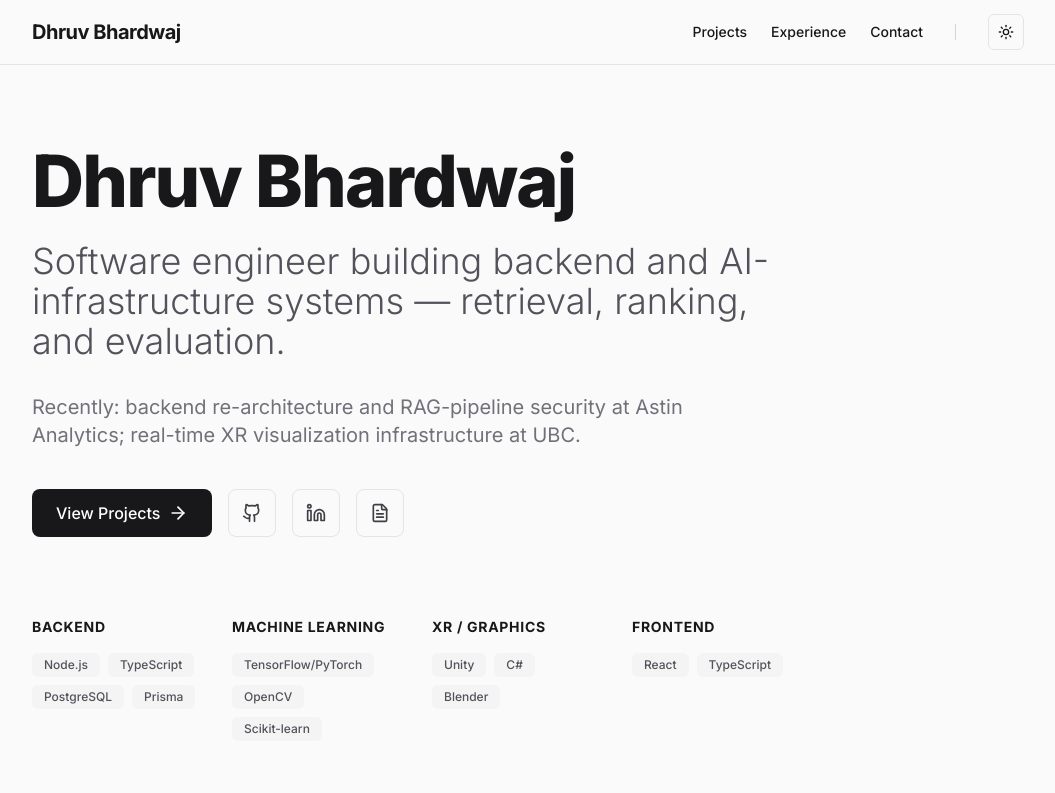
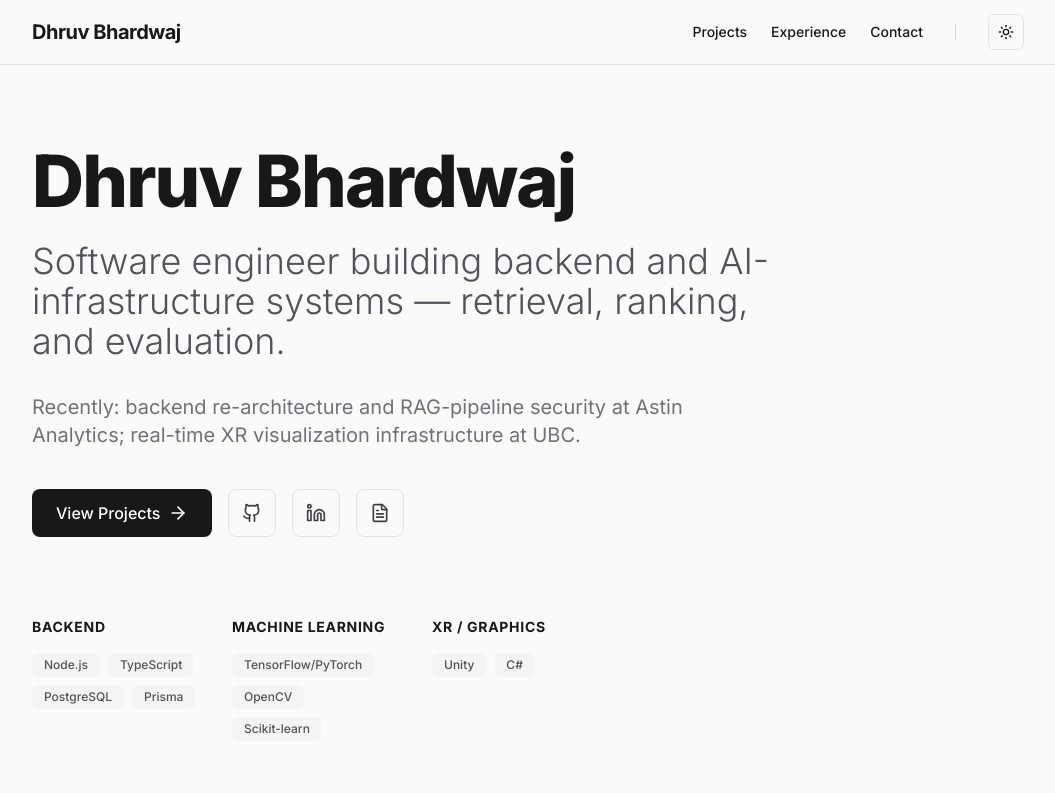
Before and after one commit to d2r3v/d2r3v.github.io, a Next.js app: page / in a window 1280 px wide. Shown: the top 793 px of the page, without its empty margins (112-1167 px from the left). Built offline with nearby package versions, Linux system fonts and the light colour scheme; no server answers.

Commit message:
Trim skills to technologies only
Remove the Frontend skills column and Blender from the homepage
skill groups, and replace the Distributed Systems experience tag
with Real-Time Systems.

```diff
--- a/app/experience/page.tsx
+++ b/app/experience/page.tsx
@@ -27,7 +27,7 @@ const experiences = [
     company: "Visualization & Emerging Media Studio",
     date: "Sep 2024 - Present",
     description: "Built real-time distributed systems for multi-user scientific visualization. Optimized latency-sensitive pipelines (<80 ms) integrating WebSocket services and heterogeneous input streams. Improved synchronization reliability across distributed deployments.",
-    tags: ["Unity", "C#", "Distributed Systems", "WebSockets"]
+    tags: ["Unity", "C#", "Real-Time Systems", "WebSockets"]
   },
   {
     role: "System Analyst",
--- a/app/page.tsx
+++ b/app/page.tsx
@@ -61,17 +61,7 @@ export default function Home() {
           <div>
             <h3 className="text-sm font-bold text-zinc-900 dark:text-zinc-100 tracking-wider uppercase mb-4">XR / Graphics</h3>
             <div className="flex flex-wrap gap-2">
-              {["Unity", "C#", "Blender"].map((t) => (
-                <span key={t} className="px-3 py-1 text-xs font-medium rounded-md bg-zinc-100 dark:bg-zinc-800 text-zinc-600 dark:text-zinc-400">
-                  {t}
-                </span>
-              ))}
-            </div>
-          </div>
-          <div>
-            <h3 className="text-sm font-bold text-zinc-900 dark:text-zinc-100 tracking-wider uppercase mb-4">Frontend</h3>
-            <div className="flex flex-wrap gap-2">
-              {["React", "TypeScript"].map((t) => (
+              {["Unity", "C#"].map((t) => (
                 <span key={t} className="px-3 py-1 text-xs font-medium rounded-md bg-zinc-100 dark:bg-zinc-800 text-zinc-600 dark:text-zinc-400">
                   {t}
                 </span>
```
